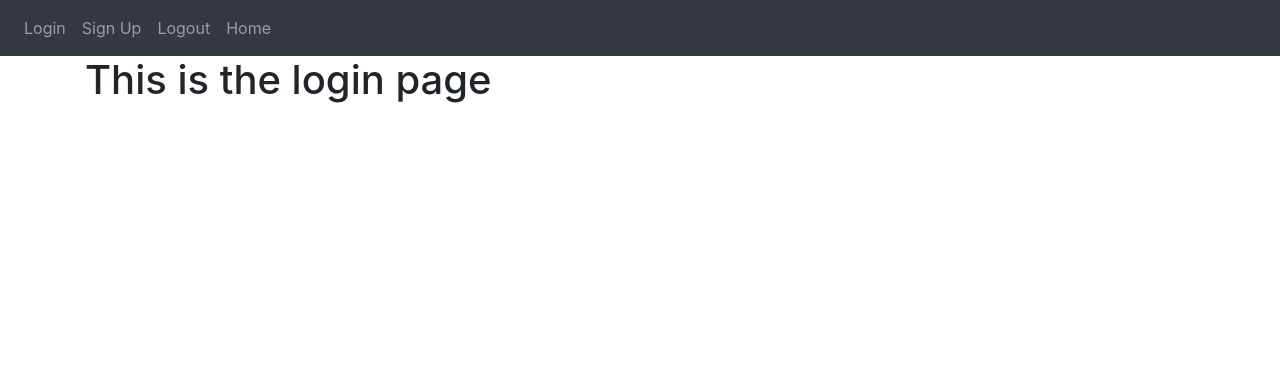
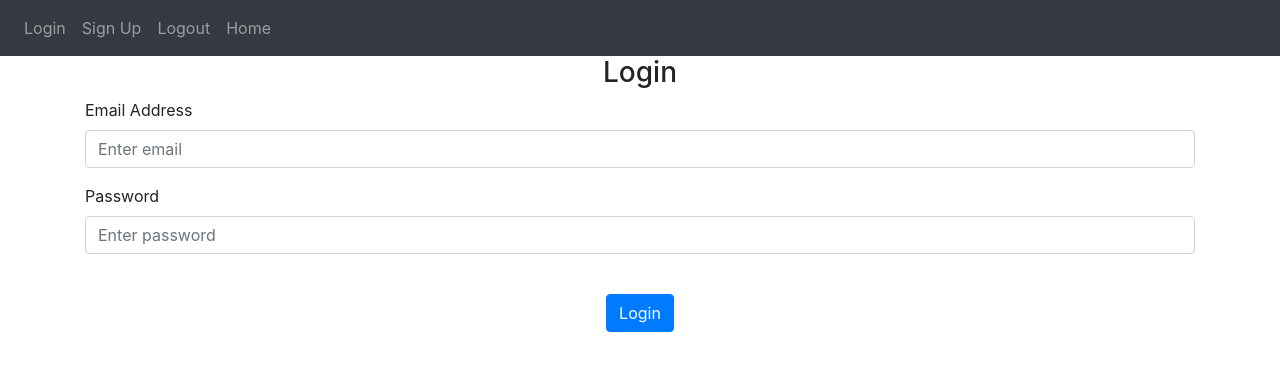
Before and after one commit to Tejas-Thind/Notes-App, a Flask app: page /login in a window 1280 px wide. Shown: the top 371 px of the page. Run offline with Flask 3, Linux system fonts and the light colour scheme; some libraries are stand-ins or nearby versions.

Commit message:
made login page

```diff
--- a/Flask Web App/website/templates/login.html
+++ b/Flask Web App/website/templates/login.html
@@ -1,5 +1,35 @@
 {% extends "base.html" %} {% block title %}Login{% endblock %}
 
-{% block content %}<h1>This is the login page</h1>
+{% block content %}
+
+<form method="POST">
+    <h3 align="center">Login</h3>
+    <div class="form-group">
+        <label for="email">Email Address</label>
+        <input
+        type="email"
+        class="form-control"
+        id="email"
+        name="email"
+        placeholder="Enter email"
+        required
+        />
+    </div>
+    <div class="form-group">
+        <label for="password">Password</label>
+        <input
+        type="password"
+        class="form-control"
+        id="password"
+        name="password"
+        placeholder="Enter password"
+        required
+        />
+    </div>
+    <br>
+    <div style="text-align: center;">
+        <button type="submit" class="btn btn-primary">Login</button>
+    </div>
+</form>
 
 {% endblock %}
--- a/Flask Web App/website/templates/sign up.html
+++ b/Flask Web App/website/templates/sign up.html
@@ -51,4 +51,5 @@
     <div style="text-align: center;">
         <button type="submit" class="btn btn-primary">Submit</button>
     </div>
+</form>
 {% endblock %}
```
